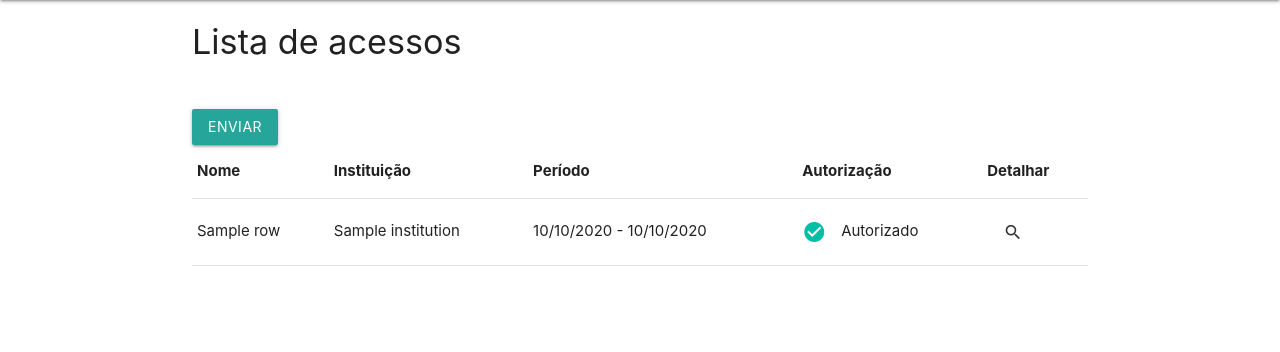
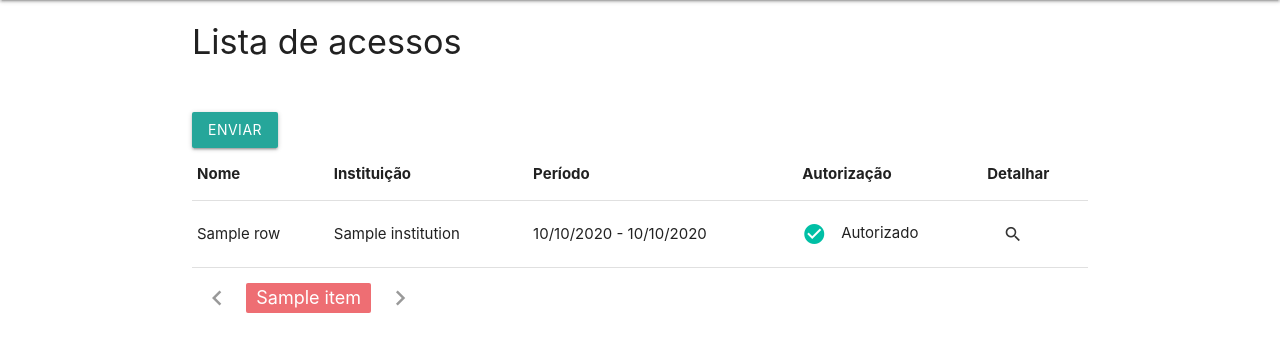
Before and after one commit to marcelosf/intra-1, a Django app: template intranet/access/templates/access/report_list.html in a window 1280 px wide. Shown: the part 64-416 px from the top of the page. Run offline with Django 3.2, Linux system fonts and the light colour scheme; the template is opened without the code that fills it: most values are stand-ins (such as "Sample title", 1, 10 or a date in 2020).

Commit message:
Paginação da lista de acessos - issue #27

```diff
--- a/intranet/access/filters.py
+++ b/intranet/access/filters.py
@@ -4,6 +4,7 @@ from django import forms
 from intranet.access.models import Access
 from intranet.access.forms.form_choices import STATUS
 
+PERPAGE = 10
 
 class AccessFilter(django_filters.FilterSet):
     name = django_filters.CharFilter(lookup_expr='icontains', label='Nome')
--- a/intranet/access/models.py
+++ b/intranet/access/models.py
@@ -3,7 +3,6 @@ from django.shortcuts import resolve_url as r
 from intranet.accounts.models import User
 from intranet.access.forms import form_choices
 import uuid
-
 
 
 
--- a/intranet/access/templates/access/report_list.html
+++ b/intranet/access/templates/access/report_list.html
@@ -5,6 +5,7 @@
 <div class="container">
 
     <h4>Lista de acessos</h4>
+    <h5>{{ request.GET.urlencode }}</h5>
 
     <form action="" method="get">
         <div class="row">
@@ -75,7 +76,27 @@
             {% endfor %}
         </tbody>
     </table>
+
+    <ul class="pagination">
+        <li class="{% if not list.qs.has_previous %}disabled{% endif %}">
+            <a href="{% if list.qs.has_previous %}?{{ request.GET.urlencode }}page={{ list.qs.previous_page_number }}{% else %}#{% endif %}">
+                <i class="material-icons">chevron_left</i>
+            </a>
+        </li>
+        {% for item in page_list %}
+            <li class="{% if forloop.counter == list.qs.number %}active{% else %}waves-effect{% endif %}">
+                <a href="?{{ request.GET.urlencode }}page={{ forloop.counter }}">{{ item }}</a>
+            </li>
+        {% endfor %}
+        <li class="{% if not list.qs.has_next %}disabled{% endif %}">
+            <a href="{% if list.qs.has_next %}?{{ request.GET.urlencode }}page={{ list.qs.next_page_number }}{% else %}#{% endif %}">
+                <i class="material-icons">chevron_right</i>
+            </a>
+        </li>
+    </ul>
+
 </div>
+
 <!--JavaScript at end of body for optimized loading-->
 <script type="text/javascript" src="{% static 'js/select.js' %}"></script>
 {% endblock content %}
--- a/intranet/access/urls.py
+++ b/intranet/access/urls.py
@@ -4,7 +4,7 @@ from intranet.access.views import new, detail, report_list
 app_name = 'access'
 
 urlpatterns = [
-    path('', report_list),
+    path('', report_list, name='access_list'),
     path('new', new, name='new'),
     path('detail/<slug:slug>/', detail, name='access_detail')
 ]
```
Also changed, not shown: intranet/access/tests/test_view_list.py (+50 -1 lines), intranet/access/views.py (+8 -1 lines).
